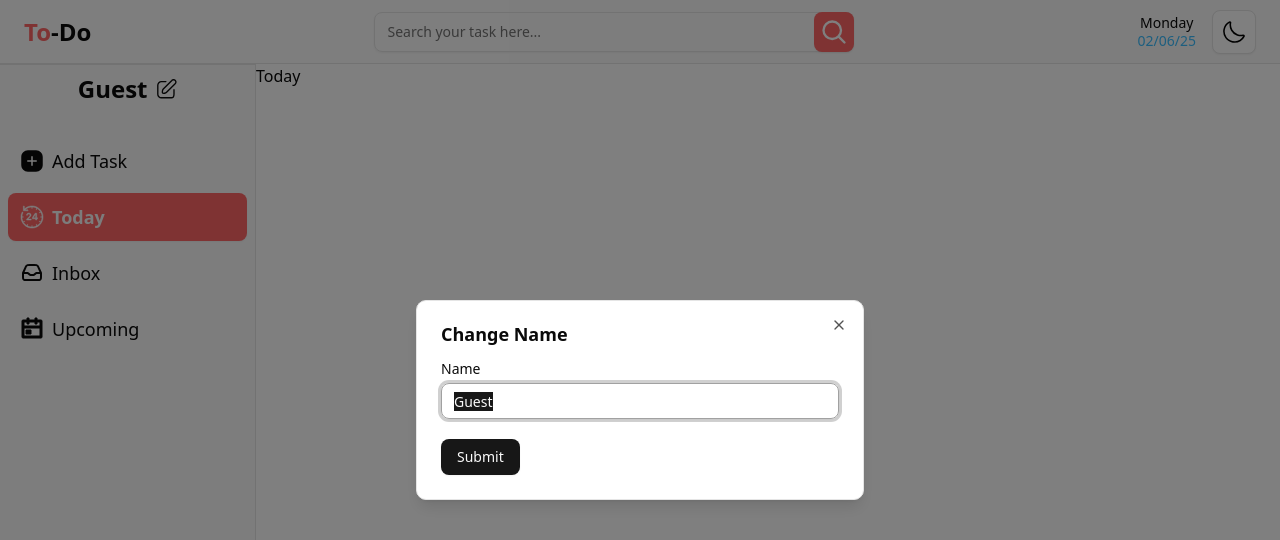
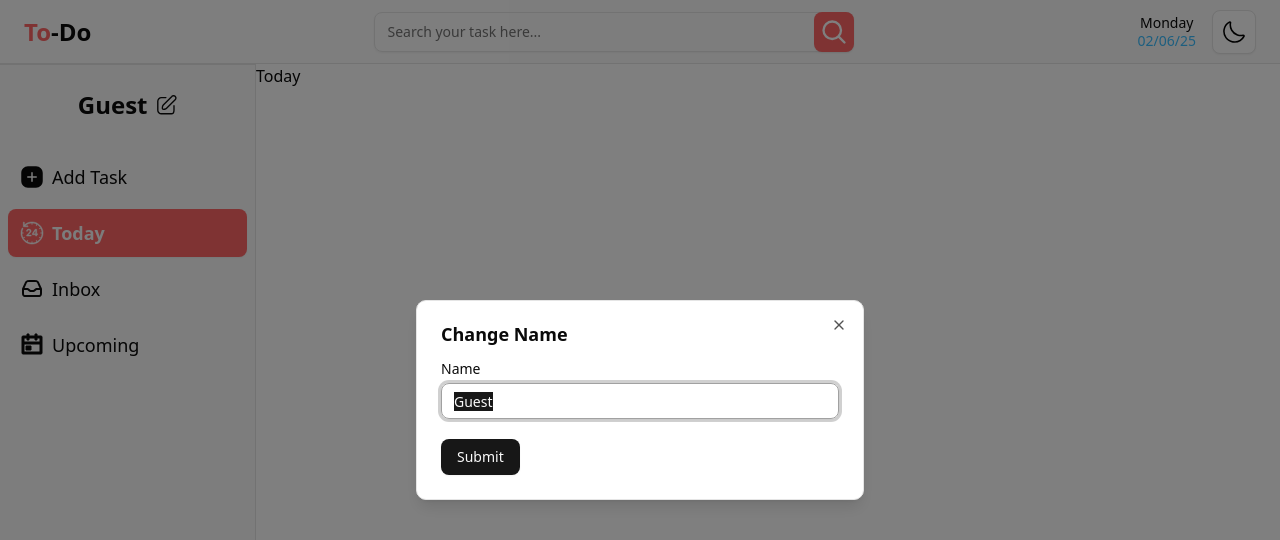
Before and after one commit to dhruv-d-simform/todo, a React (Vite) app: page / in a window 1280 px wide. Shown: the top 540 px of the page. Built offline with nearby package versions, Linux system fonts and the light colour scheme.

Commit message:
feature: Give some top padding to User's Name in Sidebar

```diff
--- a/src/components/UserName.tsx
+++ b/src/components/UserName.tsx
@@ -35,7 +35,7 @@ export function UserName() {
     return (
         <Dialog open={open} onOpenChange={setOpen}>
             <DialogTrigger asChild>
-                <div className="hidden sm:flex justify-center items-center gap-2 text-2xl font-bold p-2 cursor-pointer">
+                <div className="hidden sm:flex justify-center items-center gap-2 text-2xl font-bold p-2 pt-6 cursor-pointer">
                     <h1>{userName}</h1>
                     <button
                         aria-label="Edit User Name"
```
